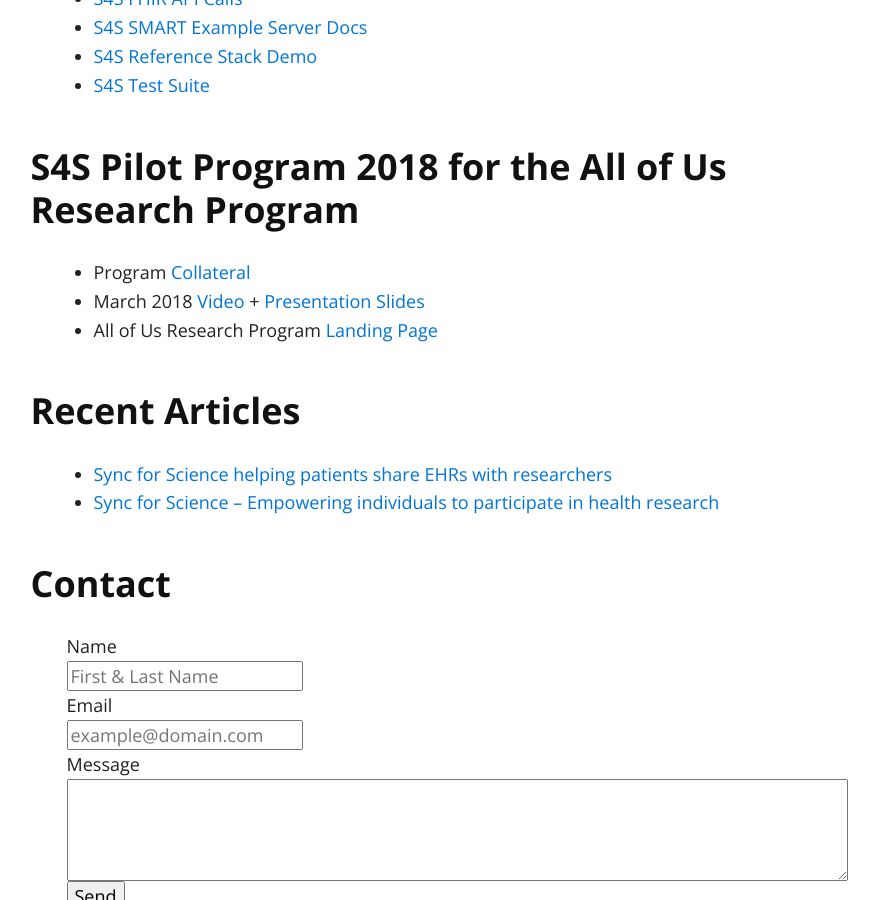
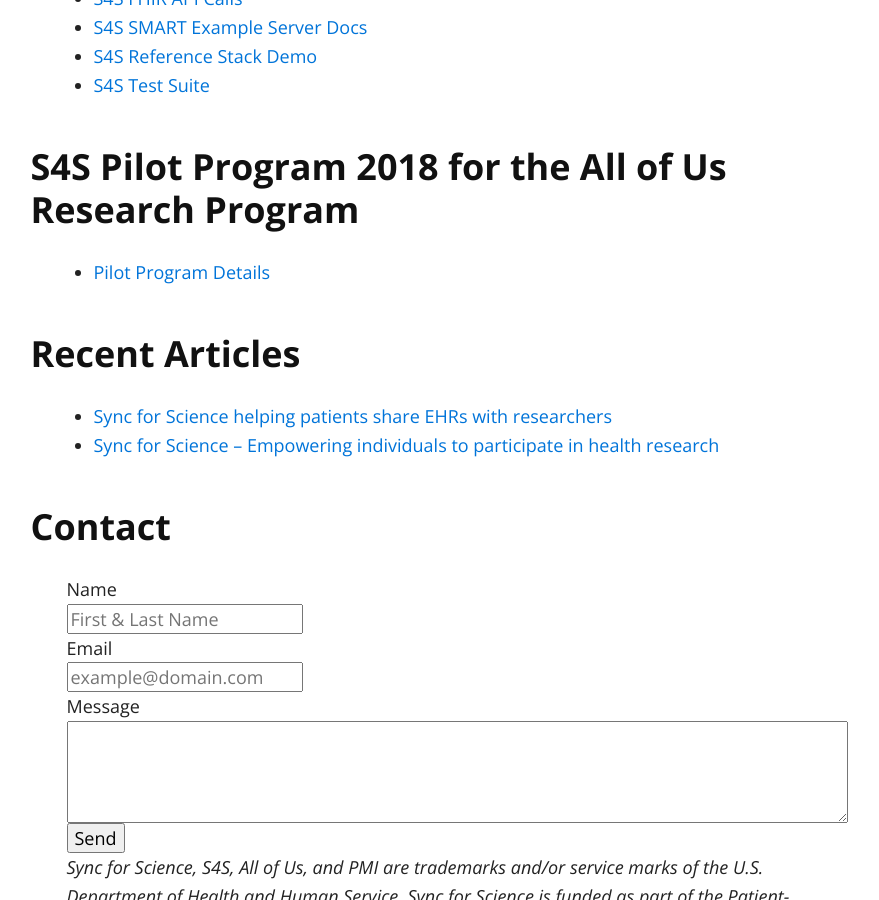
Before and after one commit to sync-for-science/sync-for-science.github.io, a Jekyll site: the page built from index.md, in a window 1280 px wide and 900 px high, scrolled down 1540 px. Shown: the whole window, without its empty margins (186-1065 px from the left). Built offline with Jekyll 4.4.1, drawn with Linux system fonts in a browser that asks for light colours; nearby versions of some CDN libraries; our own code applies the rules of GitHub Pages for plain Markdown files.

Commit message:
Update index.md

```diff
--- a/index.md
+++ b/index.md
@@ -48,9 +48,7 @@
 * [S4S Test Suite](https://tests.demo.syncfor.science/)
 
 ### S4S Pilot Program 2018 for the All of Us Research Program
-* Program [Collateral](https://drive.google.com/open?id=19HfuC1oYGd6zh4vEBlJTx_3e26eUnZ_k)
-* March 2018 [Video](https://drive.google.com/file/d/13U4ybmSL0hKMaREUgNWAIRvaDCMqnZlp/view) + [Presentation Slides](http://bit.ly/s4s-pilots-webinar-04)
-* All of Us Research Program [Landing Page](https://www.joinallofus.org/en)
+* [Pilot Program Details](./pilots)
 
 ### Recent Articles
 * [Sync for Science helping patients share EHRs with researchers](https://www.healthdatamanagement.com/news/sync-for-science-helping-patients-share-ehrs-with-researchers)
```
